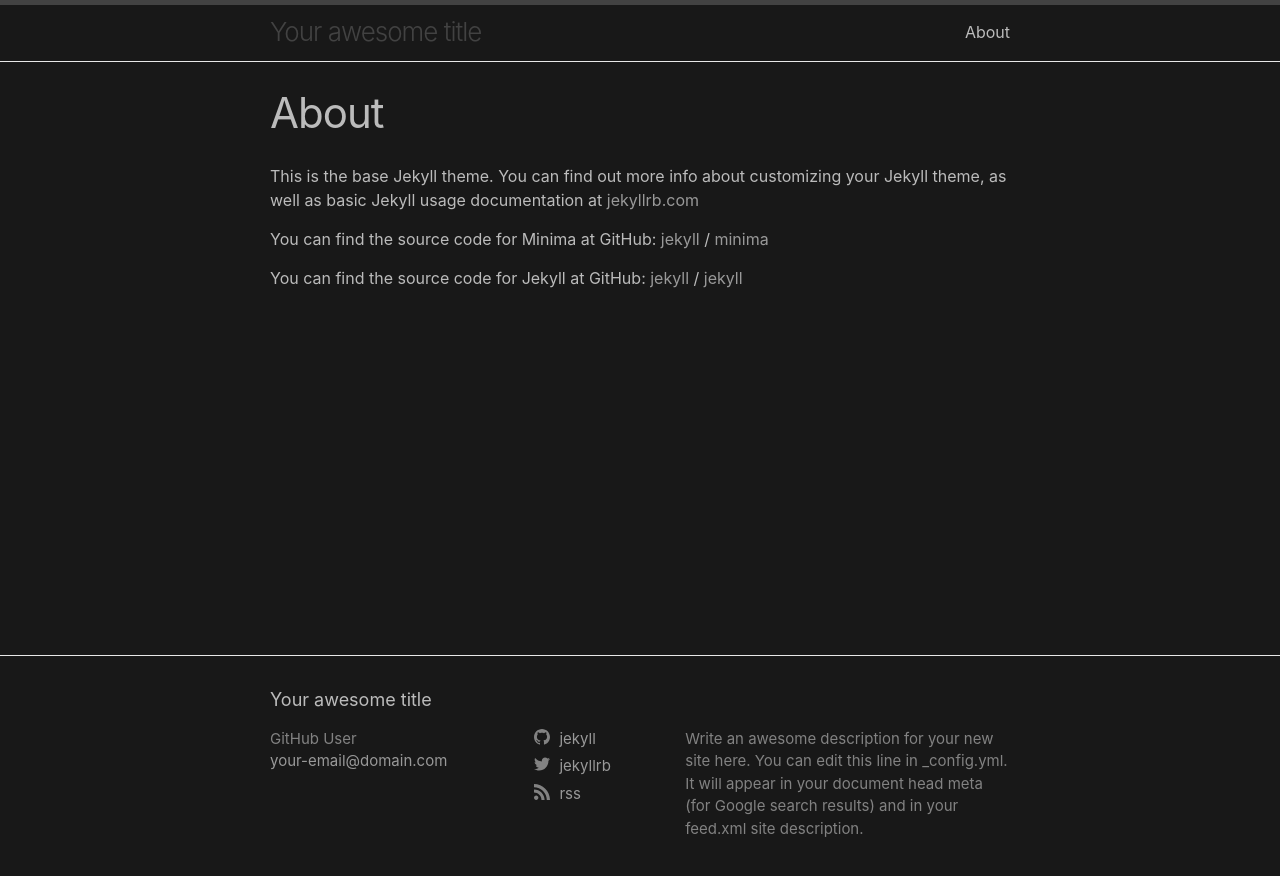
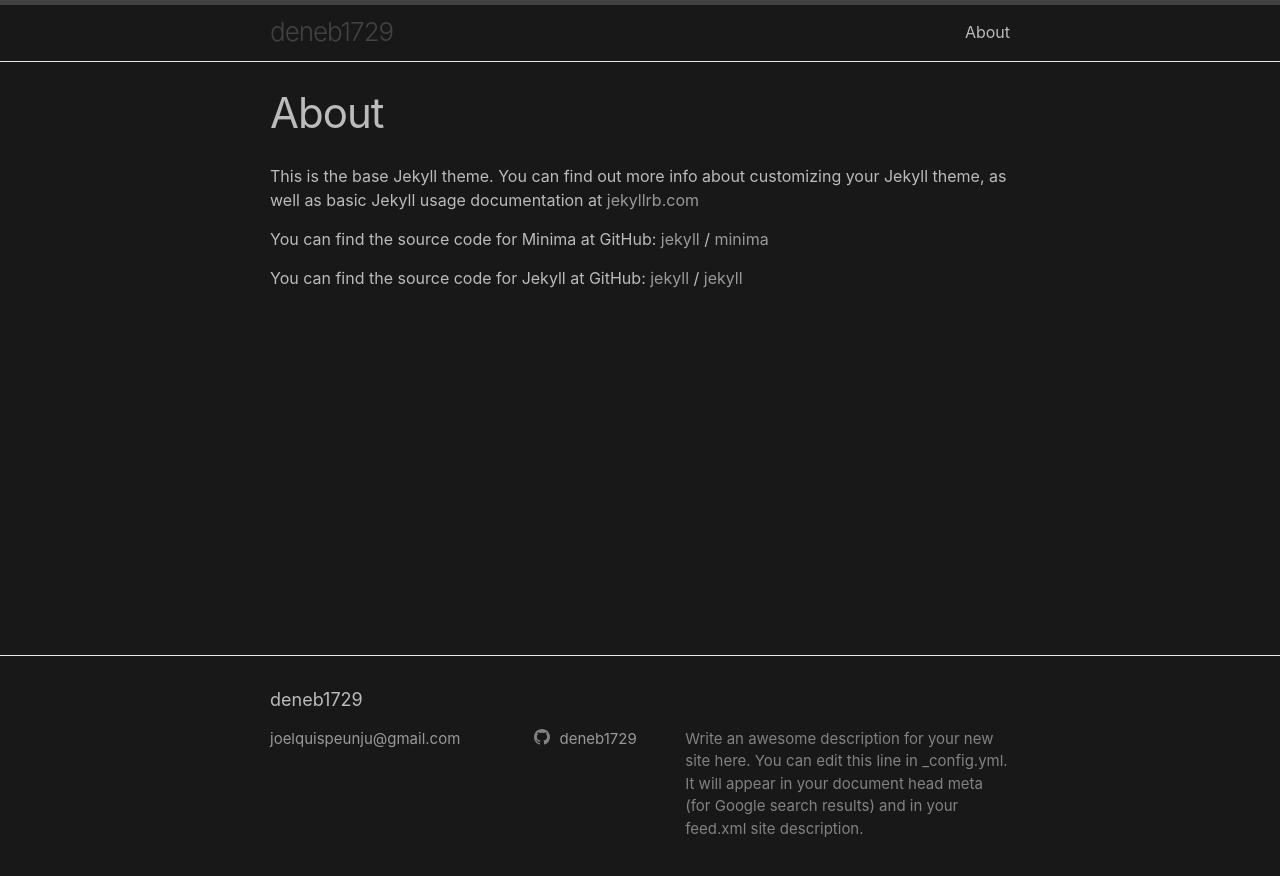
Before and after one commit to deneb1729/deneb1729.github.io, a Jekyll site: the page built from about.md, in a window 1280 px wide. Shown: the top 876 px of the page. Built offline with Jekyll 4.4.1, drawn with Linux system fonts in a browser that asks for light colours.

Commit message:
change config

```diff
--- a/_config.yml
+++ b/_config.yml
@@ -1,15 +1,14 @@
-title: Your awesome title
-author: GitHub User
-email: your-email@domain.com
+title: deneb1729
+author: deneb1729
+email: joelquispeunju@gmail.com
 description: > # this means to ignore newlines until "twitter_username:"
   Write an awesome description for your new site here. You can edit this
   line in _config.yml. It will appear in your document head meta (for
   Google search results) and in your feed.xml site description.
 
 # social links
-twitter_username: jekyllrb
-github_username:  jekyll
-rss: rss
+# twitter_username: deneb1729
+github_username:  deneb1729
 # dribbble_username: jekyll
 # facebook_username: jekyll
 # flickr_username: jekyll
--- a/_includes/footer.html
+++ b/_includes/footer.html
@@ -8,13 +8,6 @@
     <div class="footer-col-wrapper">
       <div class="footer-col footer-col-1">
         <ul class="contact-list">
-          <li class="p-name">
-            {%- if site.author -%}
-              {{ site.author | escape }}
-            {%- else -%}
-              {{ site.title | escape }}
-            {%- endif -%}
-            </li>
             {%- if site.email -%}
             <li><a class="u-email" href="mailto:{{ site.email }}">{{ site.email }}</a></li>
             {%- endif -%}
--- a/_layouts/home.html
+++ b/_layouts/home.html
@@ -28,7 +28,6 @@ layout: default
       {%- endfor -%}
     </ul>
 
-    <p class="rss-subscribe">subscribe <a href="{{ "/feed.xml" | relative_url }}">via RSS</a></p>
   {%- endif -%}
 
 </div>
```
Also changed, not shown: _posts/2016-05-19-super-short-article.md (deleted, +0 -7 lines), _posts/2016-05-20-my-example-post.md (deleted, +0 -12 lines), _posts/2016-05-20-super-long-article.md (deleted, +0 -11 lines), _posts/2016-05-20-this-post-demonstrates-post-content-styles.md (deleted, +0 -105 lines), README.md.
